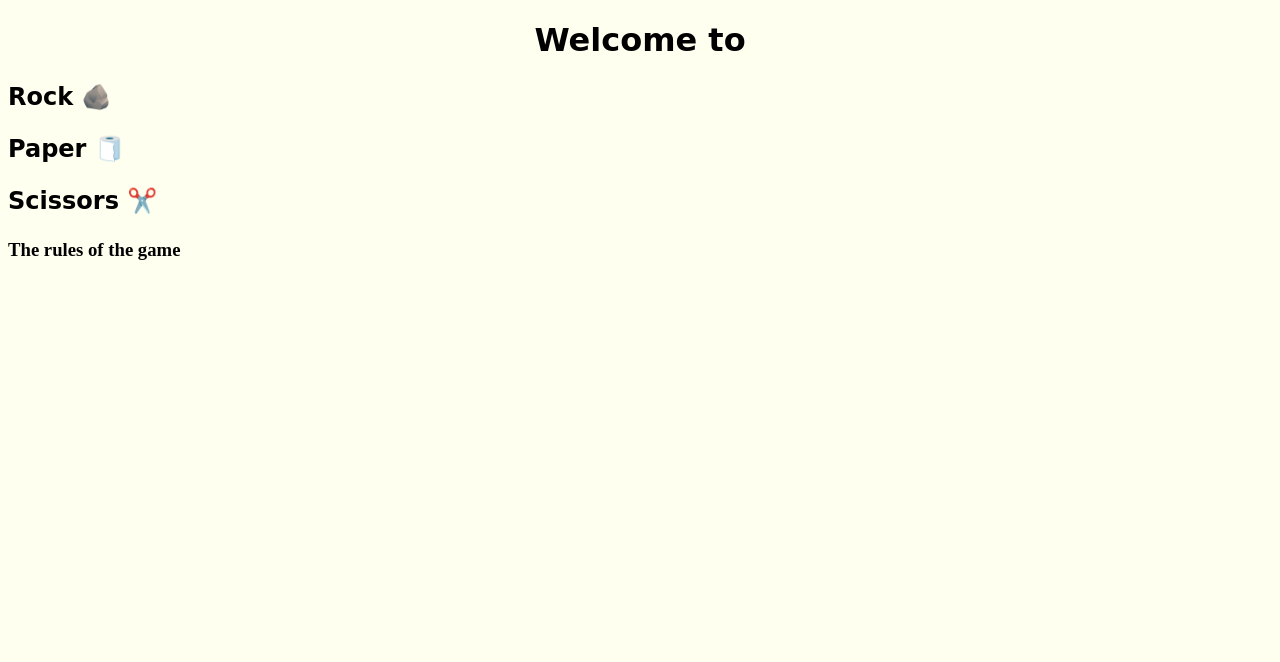
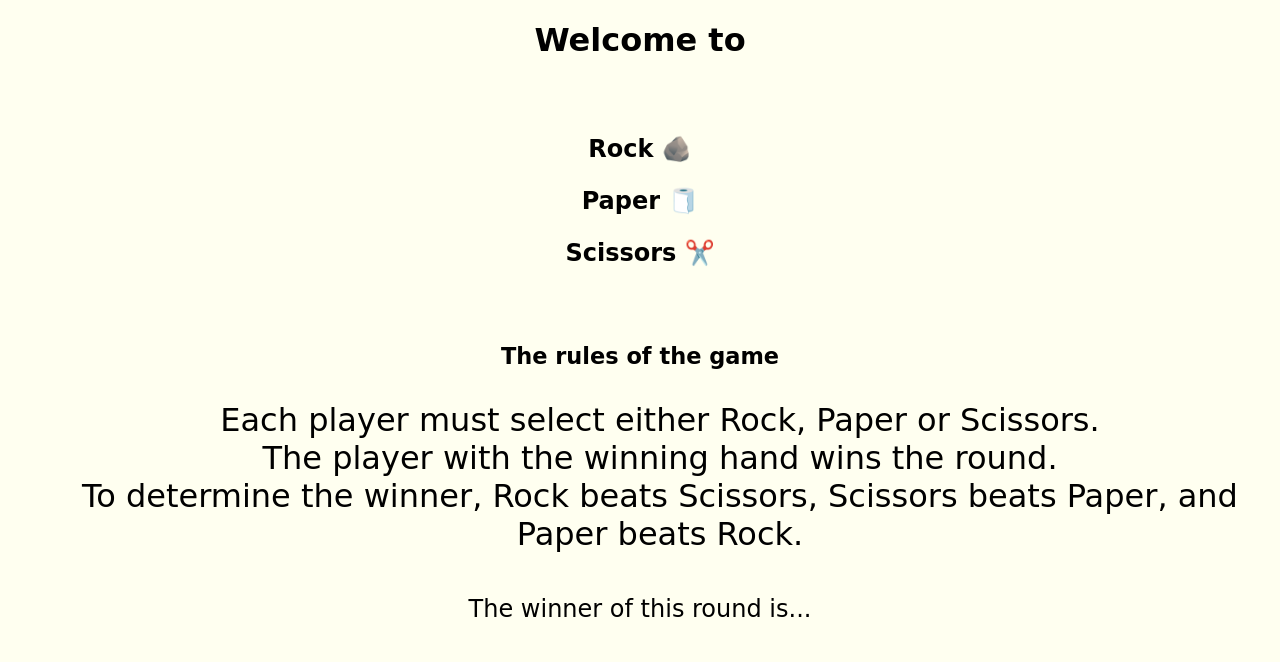
Before and after one commit to CarlyCoding/Rock_Paper_Scissors, a Flask app: page / in a window 1280 px wide. Shown: the top 662 px of the page. Run offline with Flask 2, Linux system fonts and the light colour scheme.

Commit message:
All changes made, css and html completed

```diff
--- a/static/style.css
+++ b/static/style.css
@@ -8,10 +8,38 @@ header {
 }
 
 .The_classes {
+    text-align: center;
     font-family: 'Rubik Moonrocks', cursive;
-    color: black
+    color: black;
+    padding: 30px
+}
+
+.Sub_header {
+    text-align: center;
+    font-family: 'Rubik Moonrocks', cursive;
+    color: black;
+    font-size: larger
+}
+
+.Rules ul {
+    list-style: none;
+    text-align: center;
+    font-family: 'Just Another Hand', cursive;
+    font-size: xx-large
+}
+
+.Winner{
+    text-align: center;
+    padding: 10px;
+    padding-bottom: 40px;
+    font-family:'Rubik Moonrocks', cursive;
+    font-size: x-large;
 }
 
 .Result {
-    font-family: 'Courier New', Courier, monospace;
+    text-align: center;
+    font-family:'Pacifico', cursive;
+    font-size: xx-large;
 }
+
+/* NOTES- Next time use lower case for html coding. Also a feild which accepts both cases for RPS choice in the URL would be needed.  */
--- a/templates/base.html
+++ b/templates/base.html
@@ -22,10 +22,22 @@
         </h2>
     </div>
 
-    <div class="Sub header">
+    <div class="Sub_header">
         <h3>
             The rules of the game
         </h3>
+    </div>
+
+    <div class="Rules">
+    <ul>
+        <li> Each player must select either Rock, Paper or Scissors. </li>
+        <li> The player with the winning hand wins the round. </li>
+        <li> To determine the winner, Rock beats Scissors, Scissors beats Paper, and Paper beats Rock.</li>
+    </ul>
+    </div>
+
+    <div class="Winner">
+        The winner of this round is...
     </div>
 
     {% block content %}
```
Also changed, not shown: models/game.py (+8 -0 lines).
